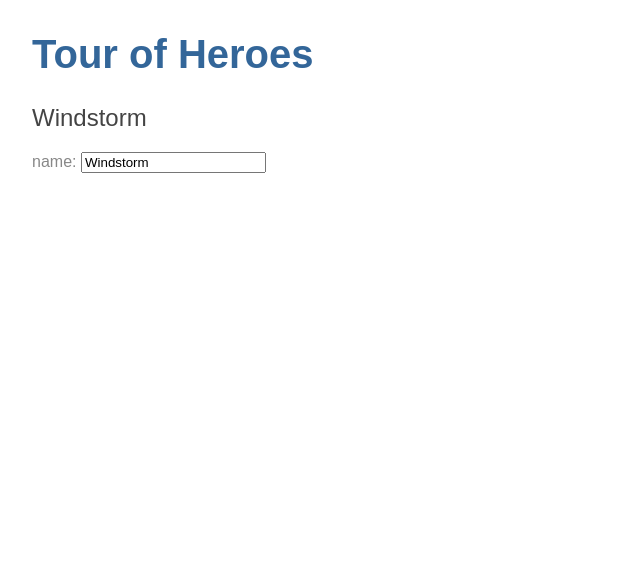
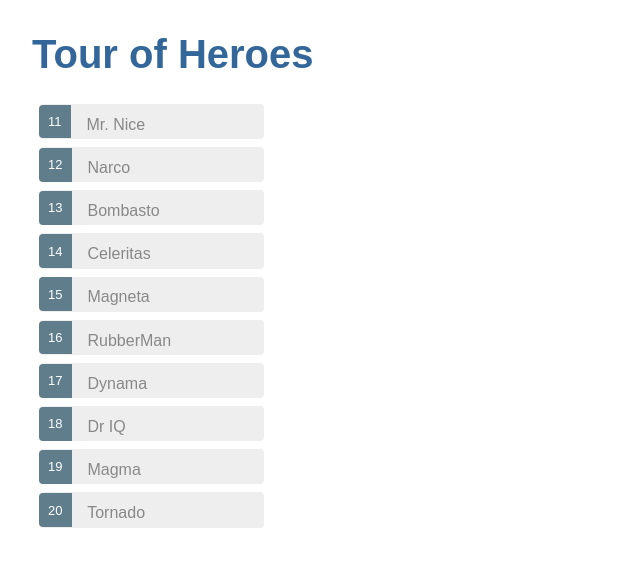
Before and after one commit to lax96/Heroes, an Angular app: page / in a window 1280 px wide. Shown: the top 566 px of the page, without its empty margins (0-640 px from the left). Built offline with nearby package versions, Linux system fonts and the light colour scheme.

Commit message:
Hero listing, looping, conditioning and applying css class

```diff
--- a/src/app/heroes/heroes.component.css
+++ b/src/app/heroes/heroes.component.css
@@ -0,0 +1,48 @@
+/* HeroesComponent's private CSS styles */
+.selected {
+    background-color: #CFD8DC !important;
+    color: white;
+  }
+  .heroes {
+    margin: 0 0 2em 0;
+    list-style-type: none;
+    padding: 0;
+    width: 15em;
+  }
+  .heroes li {
+    cursor: pointer;
+    position: relative;
+    left: 0;
+    background-color: #EEE;
+    margin: .5em;
+    padding: .3em 0;
+    height: 1.6em;
+    border-radius: 4px;
+  }
+  .heroes li.selected:hover {
+    background-color: #BBD8DC !important;
+    color: white;
+  }
+  .heroes li:hover {
+    color: #607D8B;
+    background-color: #DDD;
+    left: .1em;
+  }
+  .heroes .text {
+    position: relative;
+    top: -3px;
+  }
+  .heroes .badge {
+    display: inline-block;
+    font-size: small;
+    color: white;
+    padding: 0.8em 0.7em 0 0.7em;
+    background-color: #607D8B;
+    line-height: 1em;
+    position: relative;
+    left: -1px;
+    top: -4px;
+    height: 1.8em;
+    margin-right: .8em;
+    border-radius: 4px 0 0 4px;
+  }
--- a/src/app/heroes/heroes.component.html
+++ b/src/app/heroes/heroes.component.html
@@ -1,8 +1,17 @@
-<h2>{{hero.name}}</h2>
+<ul class="heroes">
+    <li *ngFor ="let hero of heroes"
+    [class.selected]="hero === selectedHero"
+    (click)="onSelect(hero)">
+        <span class="badge">{{hero.id}}</span> {{hero.name}}
+    </li>
+</ul>
 
+<div *ngIf="selectedHero">
+<h2>{{selectedHero.name | uppercase}} Details</h2>
+<div><span>id: </span>{{selectedHero.id}}</div>
 <div>
-    <label>
-        name:
-        <input [(ngModel)] = "hero.name" placeholder="name">
+    <label>name:
+        <input [(ngModel)] = "selectedHero.name" placeholder="name" >
     </label>
 </div>
+</div>
--- a/src/app/heroes/heroes.component.ts
+++ b/src/app/heroes/heroes.component.ts
@@ -1,4 +1,5 @@
-import { Hero } from '../hero';
+import { Hero } from './../hero';
+import { HEROES } from './../mock-heroes';
 import { Component, OnInit } from '@angular/core';
 
 @Component({
@@ -8,14 +9,16 @@
 })
 export class HeroesComponent implements OnInit {
 
-  hero: Hero = {
-    id: 1,
-    name: 'Windstorm'
-  };
+  heroes = HEROES;
 
   constructor() { }
 
   ngOnInit() {
   }
 
+  selectedHero: Hero;
+  onSelect(hero: Hero)
+  {
+    this.selectedHero = hero;
+  }
 }
--- /dev/null
+++ b/src/app/mock-heroes.ts
@@ -0,0 +1,14 @@
+import { Hero } from './hero';
+
+export const HEROES: Hero[] = [
+    { id: 11, name: 'Mr. Nice' },
+  { id: 12, name: 'Narco' },
+  { id: 13, name: 'Bombasto' },
+  { id: 14, name: 'Celeritas' },
+  { id: 15, name: 'Magneta' },
+  { id: 16, name: 'RubberMan' },
+  { id: 17, name: 'Dynama' },
+  { id: 18, name: 'Dr IQ' },
+  { id: 19, name: 'Magma' },
+  { id: 20, name: 'Tornado' }
+];
```
